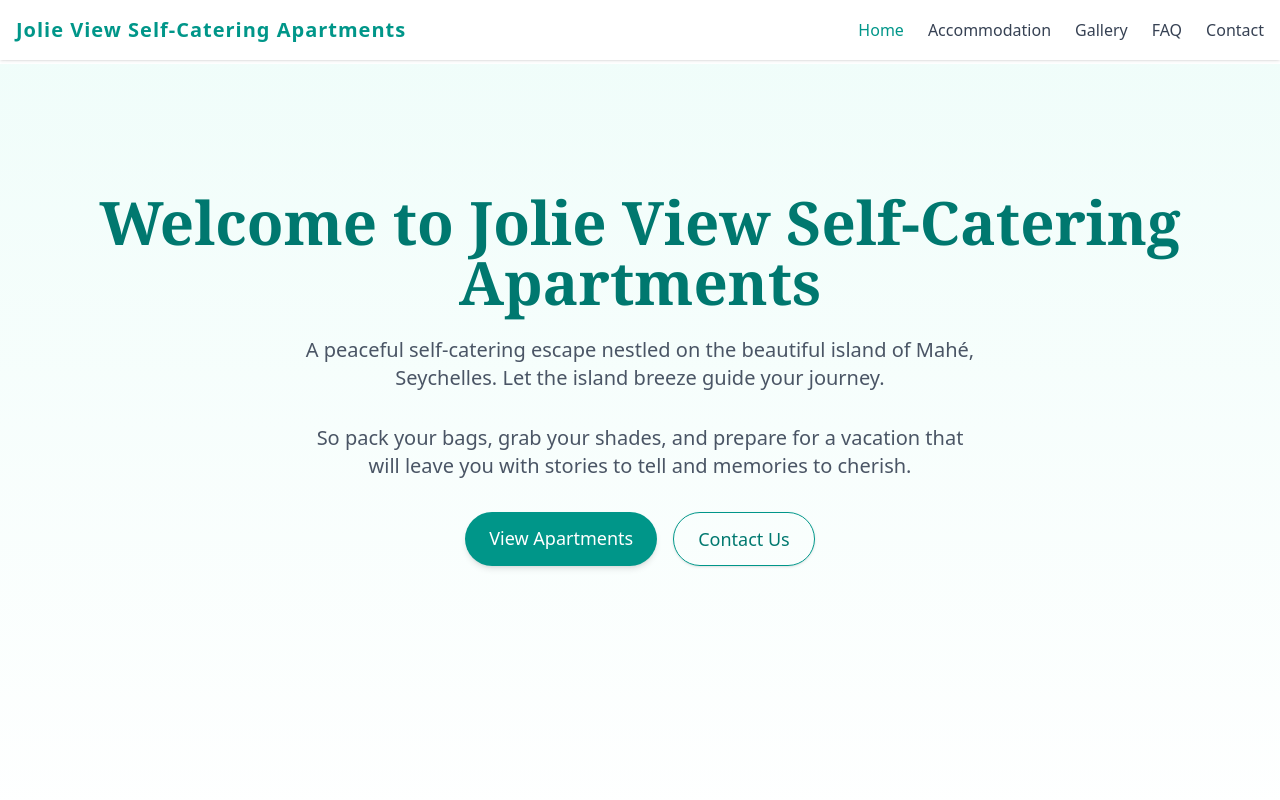
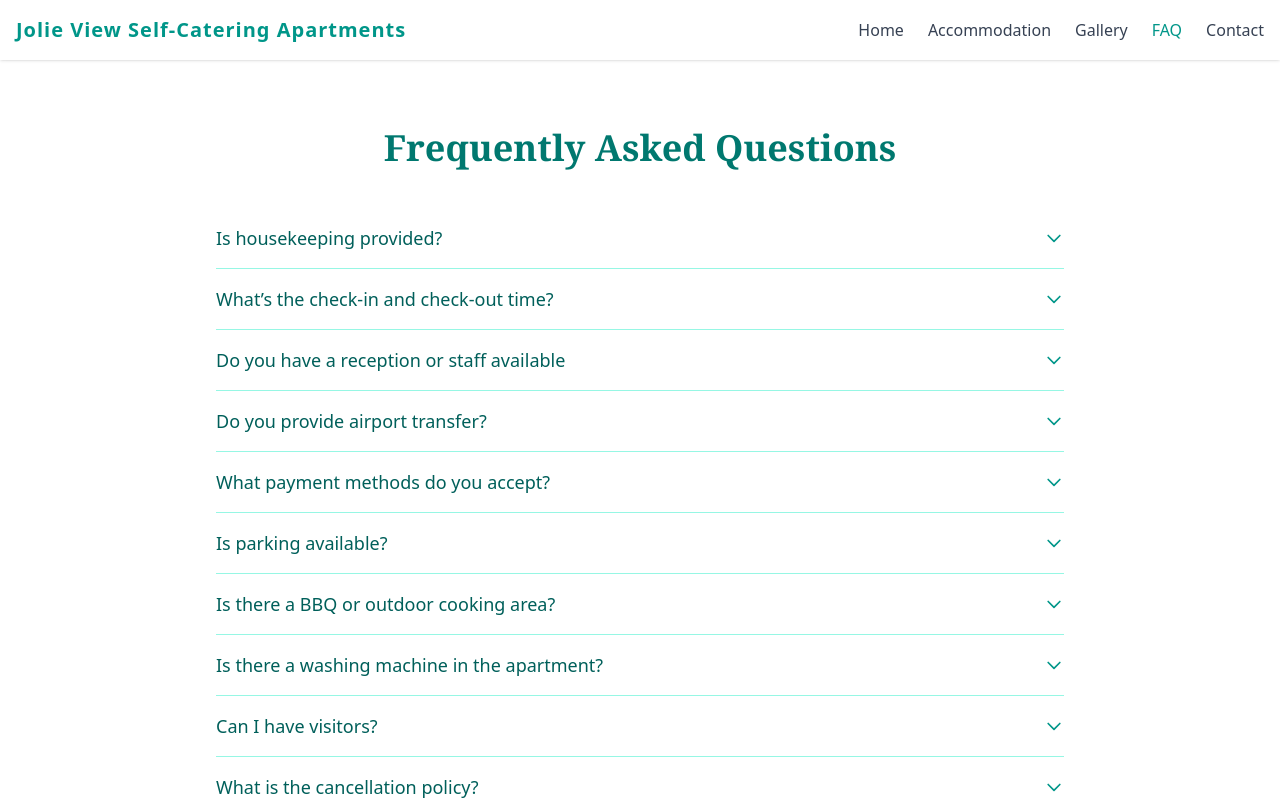
Before and after one commit to DovahSeb/jolieview-self-catering, an Angular app: page /faq in a window 1280 px wide. Before the commit this address led to /. Shown: the top 800 px of the page. Built offline with nearby package versions, Linux system fonts and the light colour scheme.

Commit message:
Added the faq component. Will have to update the questions and answers later

```diff
--- a/src/app/app.routes.ts
+++ b/src/app/app.routes.ts
@@ -7,6 +7,10 @@ export const routes: Routes = [
         component: HomeComponent
       },
       {
+        path: 'faq',
+        loadComponent: () => import('./features/components/faq/faq.component').then(m => m.FaqComponent),
+      },
+      {
         path: '**',
         redirectTo: ''
       }
--- /dev/null
+++ b/src/app/features/components/faq/faq.component.css
@@ -0,0 +1,14 @@
+@keyframes fade-in-down {
+    from {
+      opacity: 0;
+      transform: translateY(-8px);
+    }
+    to {
+      opacity: 1;
+      transform: translateY(0);
+    }
+  }
+
+  .animate-fade-in-down {
+    animation: fade-in-down 0.3s ease-out both;
+  }
--- /dev/null
+++ b/src/app/features/components/faq/faq.component.html
@@ -0,0 +1,32 @@
+<section class="px-6 py-16 max-w-4xl mx-auto text-left">
+    <h2 class="text-3xl md:text-4xl font-semibold text-teal-700 mb-10 font-serif text-center">
+      Frequently Asked Questions
+    </h2>
+
+    @for (faq of faqs; track $index) {
+      <div
+        class="border-b border-teal-200 py-4 transition-all duration-300"
+      >
+        <button
+          (click)="toggle($index)"
+          class="w-full flex justify-between items-center text-left text-lg font-medium text-teal-800 focus:outline-none"
+        >
+          <span>{{ faq.question }}</span>
+          <svg
+            [class.rotate-180]="expandedIndex === $index"
+            class="h-5 w-5 transform transition-transform duration-300 text-teal-600"
+            fill="none" viewBox="0 0 24 24" stroke="currentColor"
+          >
+            <path stroke-linecap="round" stroke-linejoin="round" stroke-width="2"
+              d="M19 9l-7 7-7-7" />
+          </svg>
+        </button>
+
+        @if(expandedIndex === $index){
+            <div class="mt-3 text-gray-600 text-base leading-relaxed animate-fade-in-down">
+                {{ faq.answer }}
+            </div>
+        }
+      </div>
+    }
+  </section>
--- /dev/null
+++ b/src/app/features/components/faq/faq.component.ts
@@ -0,0 +1,59 @@
+import { Component } from '@angular/core';
+
+@Component({
+  selector: 'app-faq',
+  standalone: true,
+  imports: [],
+  templateUrl: './faq.component.html',
+  styleUrl: './faq.component.css'
+})
+export class FaqComponent {
+  faqs = [
+    {
+      question: 'Is housekeeping provided?',
+      answer: 'Housekeeping is provided every two days, including towel and linen change. Addtional cleaning can be arranged for a fee.'
+    },
+    {
+      question: 'What’s the check-in and check-out time?',
+      answer: 'Check-in is at 1 PM and check-out is at 10 AM.'
+    },
+    {
+      question: 'Do you have a reception or staff available',
+      answer: 'Yes, all our apartments are fully equipped with modern kitchen facilities for your convenience.'
+    },
+    {
+      question: 'Do you provide airport transfer?',
+      answer: 'Absolutely! We offer airport transfer services upon request. Just let us know your flight details in advance.'
+    },
+    {
+      question: 'What payment methods do you accept?',
+      answer: 'Cash or VISA Card'
+    },
+    {
+      question: 'Is parking available?',
+      answer: 'Several stunning beaches are just a short drive or walk away from the apartments.'
+    },
+    {
+      question: 'Is there a BBQ or outdoor cooking area?',
+      answer: 'Several stunning beaches are just a short drive or walk away from the apartments.'
+    },
+    {
+      question: 'Is there a washing machine in the apartment?',
+      answer: 'Several stunning beaches are just a short drive or walk away from the apartments.'
+    },
+    {
+      question: 'Can I have visitors?',
+      answer: 'Several stunning beaches are just a short drive or walk away from the apartments.'
+    },
+    {
+      question: 'What is the cancellation policy?',
+      answer: 'Several stunning beaches are just a short drive or walk away from the apartments.'
+    }
+  ];
+
+  expandedIndex: number | null = null;
+
+  toggle(index: number) {
+    this.expandedIndex = this.expandedIndex === index ? null : index;
+  }
+}
--- a/src/app/shared/components/navbar/navbar.component.html
+++ b/src/app/shared/components/navbar/navbar.component.html
@@ -5,7 +5,7 @@
     </a>
 
     <ul class="hidden md:flex gap-6 text-gray-700 font-medium">
-      <li><a routerLink="/" routerLinkActive="text-teal-600" class="hover:text-teal-500 transition">Home</a></li>
+      <li><a routerLink="/" routerLinkActive="text-teal-600" [routerLinkActiveOptions]="{ exact: true }" class="hover:text-teal-500 transition">Home</a></li>
       <li><a routerLink="/accommodation" routerLinkActive="text-teal-600" class="hover:text-teal-500 transition">Accommodation</a></li>
       <li><a routerLink="/gallery" routerLinkActive="text-teal-600" class="hover:text-teal-500 transition">Gallery</a></li>
       <li><a routerLink="/faq" routerLinkActive="text-teal-600" class="hover:text-teal-500 transition">FAQ</a></li>
```
Also changed, not shown: 1 other file (tests, documents, lock files or other folders).
